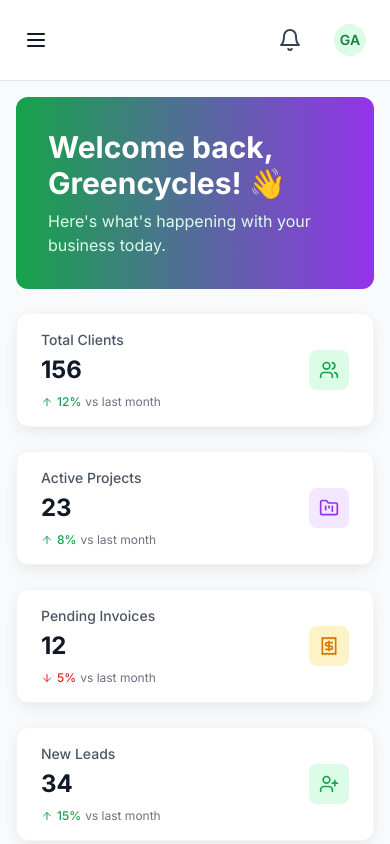
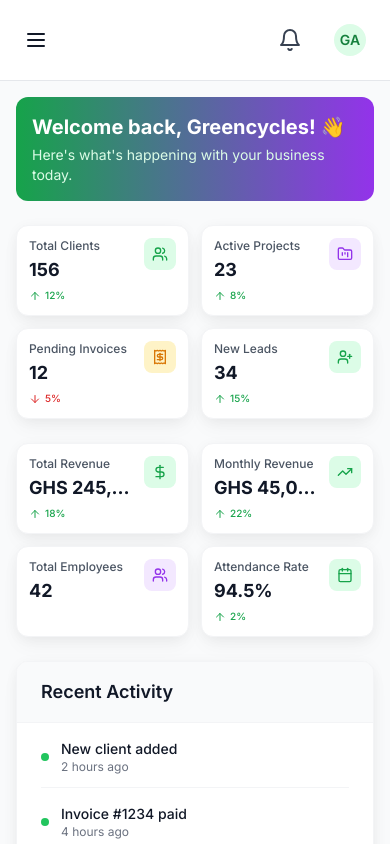
Before and after one commit to winnidebz1/greencycles, a React (Vite) app: page /login in a window 390 px wide. Both pictures are taken after a click on the button "Sign In". Shown: the top 844 px of the page. Built offline with nearby package versions, Linux system fonts and the light colour scheme.

Commit message:
Update Dashboard for better mobile responsiveness

```diff
--- a/src/pages/Dashboard/DashboardPage.tsx
+++ b/src/pages/Dashboard/DashboardPage.tsx
@@ -30,30 +30,30 @@ interface StatCardProps {
 const StatCard: React.FC<StatCardProps> = ({ title, value, icon, trend, color }) => {
     return (
         <Card className="hover:shadow-medium transition-shadow duration-200">
-            <CardBody>
-                <div className="flex items-center justify-between">
-                    <div className="flex-1">
-                        <p className="text-sm font-medium text-gray-600 mb-1">{title}</p>
-                        <h3 className="text-2xl font-bold text-gray-900">{value}</h3>
+            <CardBody className="p-3 sm:p-6">
+                <div className="flex items-start justify-between">
+                    <div className="flex-1 min-w-0">
+                        <p className="text-xs sm:text-sm font-medium text-gray-600 mb-0.5 sm:mb-1 truncate">{title}</p>
+                        <h3 className="text-lg sm:text-2xl font-bold text-gray-900 truncate">{value}</h3>
                         {trend && (
-                            <div className="flex items-center gap-1 mt-2">
+                            <div className="flex items-center gap-1 mt-1 sm:mt-2">
                                 {trend.isPositive ? (
                                     <ArrowUp className="w-3 h-3 text-success-600" />
                                 ) : (
                                     <ArrowDown className="w-3 h-3 text-danger-600" />
                                 )}
                                 <span
-                                    className={`text-xs font-medium ${trend.isPositive ? 'text-success-600' : 'text-danger-600'
+                                    className={`text-[10px] sm:text-xs font-medium ${trend.isPositive ? 'text-success-600' : 'text-danger-600'
                                         }`}
                                 >
                                     {trend.value}%
                                 </span>
-                                <span className="text-xs text-gray-500">vs last month</span>
+                                <span className="text-[10px] sm:text-xs text-gray-500 hidden sm:inline">vs last month</span>
                             </div>
                         )}
                     </div>
-                    <div className={`w-10 h-10 rounded-lg ${color} flex items-center justify-center shrink-0 ml-4`}>
-                        {icon}
+                    <div className={`w-8 h-8 sm:w-10 sm:h-10 rounded-lg ${color} flex items-center justify-center shrink-0 ml-2 sm:ml-4`}>
+                        {React.cloneElement(icon as React.ReactElement, { className: 'w-4 h-4 sm:w-5 sm:h-5' })}
                     </div>
                 </div>
             </CardBody>
@@ -105,78 +105,78 @@ export const DashboardPage: React.FC = () => {
     return (
         <div className="space-y-6 animate-fade-in">
             {/* Welcome Section */}
-            <div className="bg-gradient-to-r from-primary-600 to-secondary-600 rounded-xl p-8 text-white">
-                <h1 className="text-3xl font-bold mb-2">
+            <div className="bg-gradient-to-r from-primary-600 to-secondary-600 rounded-xl p-4 sm:p-8 text-white">
+                <h1 className="text-xl sm:text-3xl font-bold mb-1 sm:mb-2">
                     Welcome back, {user?.firstName}! 👋
                 </h1>
-                <p className="text-primary-100">
+                <p className="text-sm sm:text-base text-primary-100">
                     Here's what's happening with your business today.
                 </p>
             </div>
 
             {/* Stats Grid */}
-            <div className="grid grid-cols-1 md:grid-cols-2 lg:grid-cols-4 gap-6">
+            <div className="grid grid-cols-2 lg:grid-cols-4 gap-3 sm:gap-6">
                 <StatCard
                     title="Total Clients"
                     value={stats?.totalClients || 0}
-                    icon={<Users className="w-5 h-5 text-primary-600" />}
+                    icon={<Users />}
                     trend={{ value: 12, isPositive: true }}
-                    color="bg-primary-100"
+                    color="bg-primary-100 text-primary-600"
                 />
                 <StatCard
                     title="Active Projects"
                     value={stats?.activeProjects || 0}
-                    icon={<FolderKanban className="w-5 h-5 text-secondary-600" />}
+                    icon={<FolderKanban />}
                     trend={{ value: 8, isPositive: true }}
-                    color="bg-secondary-100"
+                    color="bg-secondary-100 text-secondary-600"
                 />
                 <StatCard
                     title="Pending Invoices"
                     value={stats?.pendingInvoices || 0}
-                    icon={<Receipt className="w-5 h-5 text-warning-600" />}
+                    icon={<Receipt />}
                     trend={{ value: 5, isPositive: false }}
-                    color="bg-warning-100"
+                    color="bg-warning-100 text-warning-600"
                 />
                 <StatCard
                     title="New Leads"
                     value={stats?.newLeads || 0}
-                    icon={<UserPlus className="w-5 h-5 text-success-600" />}
+                    icon={<UserPlus />}
                     trend={{ value: 15, isPositive: true }}
-                    color="bg-success-100"
+                    color="bg-success-100 text-success-600"
                 />
             </div>
 
             {/* Revenue & HR Stats */}
             {user?.role !== 'client' && (
-                <div className="grid grid-cols-1 md:grid-cols-2 lg:grid-cols-4 gap-6">
+                <div className="grid grid-cols-2 lg:grid-cols-4 gap-3 sm:gap-6">
                     <StatCard
                         title="Total Revenue"
                         value={`${currencySymbol}${(stats?.totalRevenue || 0).toLocaleString()}`}
-                        icon={<DollarSign className="w-5 h-5 text-success-600" />}
+                        icon={<DollarSign />}
                         trend={{ value: 18, isPositive: true }}
-                        color="bg-success-100"
+                        color="bg-success-100 text-success-600"
                     />
                     <StatCard
                         title="Monthly Revenue"
                         value={`${currencySymbol}${(stats?.monthlyRevenue || 0).toLocaleString()}`}
-                        icon={<TrendingUp className="w-5 h-5 text-primary-600" />}
+                        icon={<TrendingUp />}
                         trend={{ value: 22, isPositive: true }}
-                        color="bg-primary-100"
+                        color="bg-primary-100 text-primary-600"
                     />
                     {(user?.role === 'super_admin' || user?.role === 'admin') && (
                         <>
                             <StatCard
                                 title="Total Employees"
                                 value={stats?.employeeCount || 0}
-                                icon={<Users className="w-5 h-5 text-secondary-600" />}
-                                color="bg-secondary-100"
+                                icon={<Users />}
+                                color="bg-secondary-100 text-secondary-600"
                             />
                             <StatCard
                                 title="Attendance Rate"
                                 value={`${stats?.attendanceRate || 0}%`}
-                                icon={<Calendar className="w-5 h-5 text-success-600" />}
+                                icon={<Calendar />}
                                 trend={{ value: 2, isPositive: true }}
-                                color="bg-success-100"
+                                color="bg-success-100 text-success-600"
                             />
                         </>
                     )}
@@ -217,22 +217,22 @@ export const DashboardPage: React.FC = () => {
                         <h3 className="text-lg font-semibold">Quick Actions</h3>
                     </CardHeader>
                     <CardBody>
-                        <div className="grid grid-cols-2 gap-4">
-                            <Link to="/crm/clients" className="p-4 border-2 border-gray-200 rounded-lg hover:border-primary-500 hover:bg-primary-50 transition-all duration-200 text-left">
-                                <Users className="w-6 h-6 text-primary-600 mb-2" />
-                                <p className="font-medium text-gray-900">Add Client</p>
+                        <div className="grid grid-cols-2 gap-3 sm:gap-4">
+                            <Link to="/crm/clients" className="p-3 sm:p-4 border-2 border-gray-200 rounded-lg hover:border-primary-500 hover:bg-primary-50 transition-all duration-200 text-left group">
+                                <Users className="w-5 h-5 sm:w-6 sm:h-6 text-primary-600 mb-1 sm:mb-2 group-hover:scale-110 transition-transform" />
+                                <p className="font-medium text-gray-900 text-xs sm:text-base">Add Client</p>
                             </Link>
-                            <Link to="/crm/invoices" className="p-4 border-2 border-gray-200 rounded-lg hover:border-primary-500 hover:bg-primary-50 transition-all duration-200 text-left">
-                                <Receipt className="w-6 h-6 text-primary-600 mb-2" />
-                                <p className="font-medium text-gray-900">Create Invoice</p>
+                            <Link to="/crm/invoices" className="p-3 sm:p-4 border-2 border-gray-200 rounded-lg hover:border-primary-500 hover:bg-primary-50 transition-all duration-200 text-left group">
+                                <Receipt className="w-5 h-5 sm:w-6 sm:h-6 text-primary-600 mb-1 sm:mb-2 group-hover:scale-110 transition-transform" />
+                                <p className="font-medium text-gray-900 text-xs sm:text-base">Create Invoice</p>
                             </Link>
-                            <Link to="/projects" className="p-4 border-2 border-gray-200 rounded-lg hover:border-primary-500 hover:bg-primary-50 transition-all duration-200 text-left">
-                                <FolderKanban className="w-6 h-6 text-primary-600 mb-2" />
-                                <p className="font-medium text-gray-900">New Project</p>
+                            <Link to="/projects" className="p-3 sm:p-4 border-2 border-gray-200 rounded-lg hover:border-primary-500 hover:bg-primary-50 transition-all duration-200 text-left group">
+                                <FolderKanban className="w-5 h-5 sm:w-6 sm:h-6 text-primary-600 mb-1 sm:mb-2 group-hover:scale-110 transition-transform" />
+                                <p className="font-medium text-gray-900 text-xs sm:text-base">New Project</p>
                             </Link>
-                            <Link to="/crm/leads" className="p-4 border-2 border-gray-200 rounded-lg hover:border-primary-500 hover:bg-primary-50 transition-all duration-200 text-left">
-                                <UserPlus className="w-6 h-6 text-primary-600 mb-2" />
-                                <p className="font-medium text-gray-900">Add Lead</p>
+                            <Link to="/crm/leads" className="p-3 sm:p-4 border-2 border-gray-200 rounded-lg hover:border-primary-500 hover:bg-primary-50 transition-all duration-200 text-left group">
+                                <UserPlus className="w-5 h-5 sm:w-6 sm:h-6 text-primary-600 mb-1 sm:mb-2 group-hover:scale-110 transition-transform" />
+                                <p className="font-medium text-gray-900 text-xs sm:text-base">Add Lead</p>
                             </Link>
                         </div>
                     </CardBody>
```
